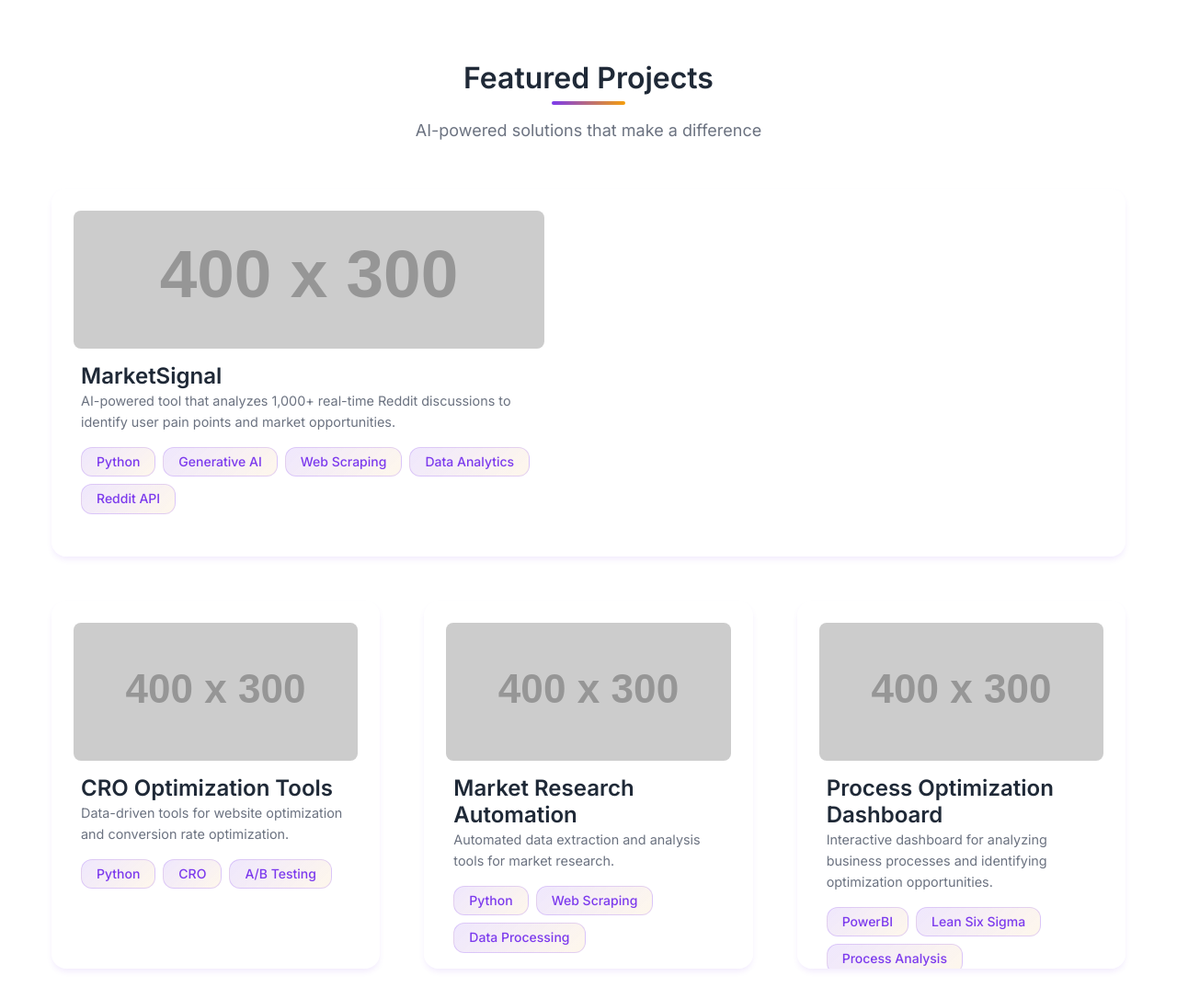
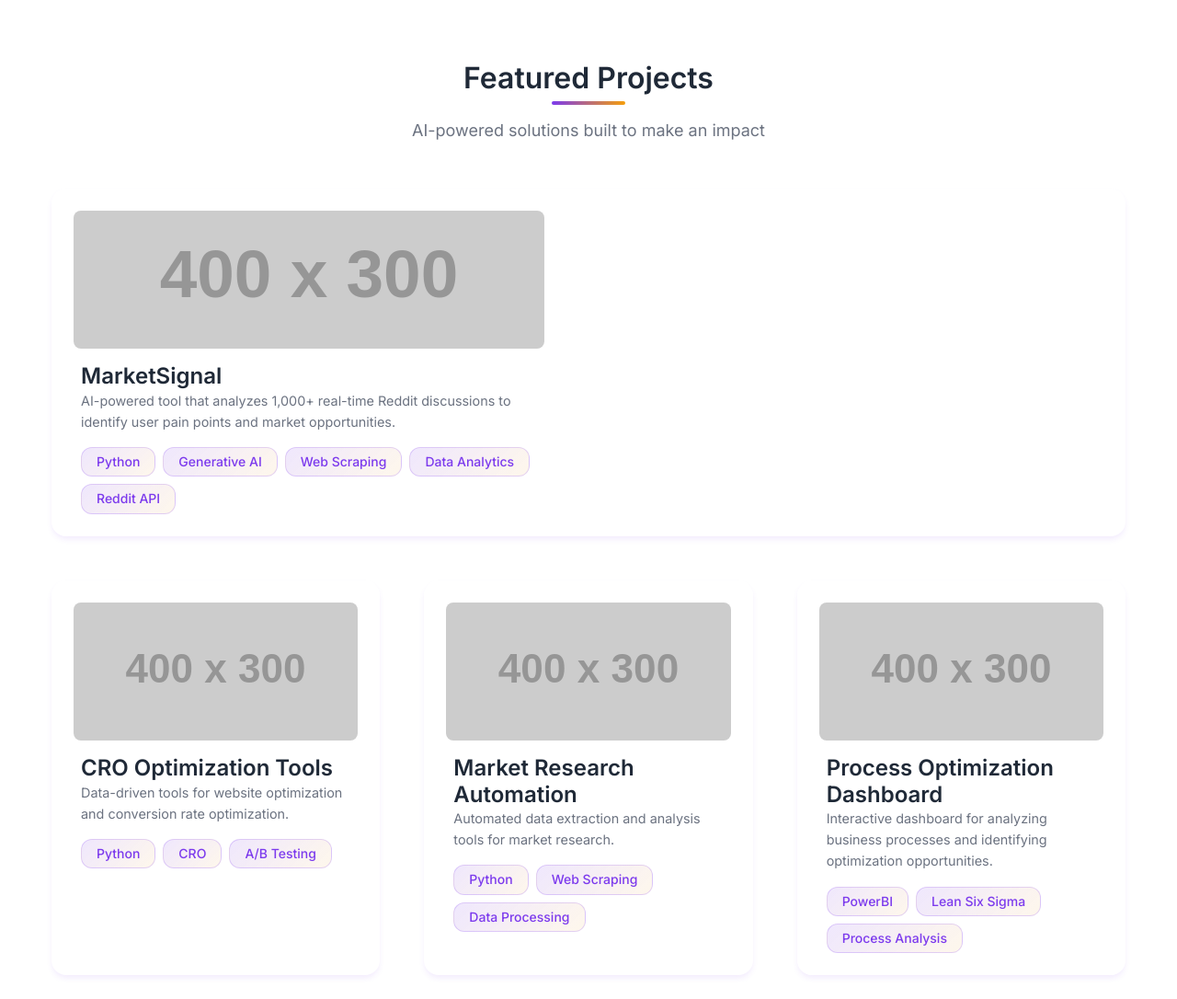
Before and after one commit to Laura1608/portfolio-website, a plain HTML site: page index.html in a window 1280 px wide. Shown: the part 1440-2526 px from the top of the page at 92% size. Drawn offline with Linux system fonts and the light colour scheme; placeholder pictures from the web are drawn by us.

Commit message:
Small adjustments

```diff
--- a/index.html
+++ b/index.html
@@ -97,7 +97,7 @@
     <section class="section" id="projects">
         <div class="container">
             <h3 class="section-title">Featured Projects</h3>
-            <p class="section-subtitle">AI-powered solutions that make a difference</p>
+            <p class="section-subtitle">AI-powered solutions built to make an impact</p>
 
             <div class="projects-grid">
                 <!-- Featured Project -->
--- a/styles.css
+++ b/styles.css
@@ -444,13 +444,13 @@
     box-shadow: var(--shadow-md);
     transition: var(--transition-normal);
     position: relative;
-    height: 400px; /* Fixed height for consistent card size */
+    height: 400; /* Fixed height for consistent card size */
 }
 
 .project-card:hover {
     box-shadow: var(--shadow-lg);
     cursor: pointer;
-    transform: scale(1.02);
+    transform: scale(1.0);
     transition: all 0.3s ease;
 }
 
@@ -466,8 +466,9 @@
     border-radius: var(--radius-xl);
     opacity: 0;
     transition: opacity 0.3s ease;
+    transform: scale(1.0);
+
     z-index: 1;
-    backdrop-filter: blur(2px);
 }
 
 .project-card:hover::before {
@@ -655,6 +656,11 @@
     gap: var(--spacing-2xl);
 }
 
+.project-card.featured:hover {
+    transform: scale(1.0);
+    transition: all 0.3s ease;
+}
+
 /* Skills Section */
 .skills {
     text-align: center;
@@ -764,6 +770,7 @@
 
 .review-card:hover {
     transform: translateY(-5px);
+    transition: all 0.3s ease;
     box-shadow: var(--shadow-lg);
 }
 
@@ -888,7 +895,7 @@
 
 /* Footer */
 .footer {
-    background: linear-gradient(135deg, #4157b87b 0%, #6b31a48e 100%);
+    background: linear-gradient(135deg, #667eeac0 0%, #764ba2 100%);
     color: white;
     padding: var(--spacing-3xl) 0 var(--spacing-lg);
 }
```
